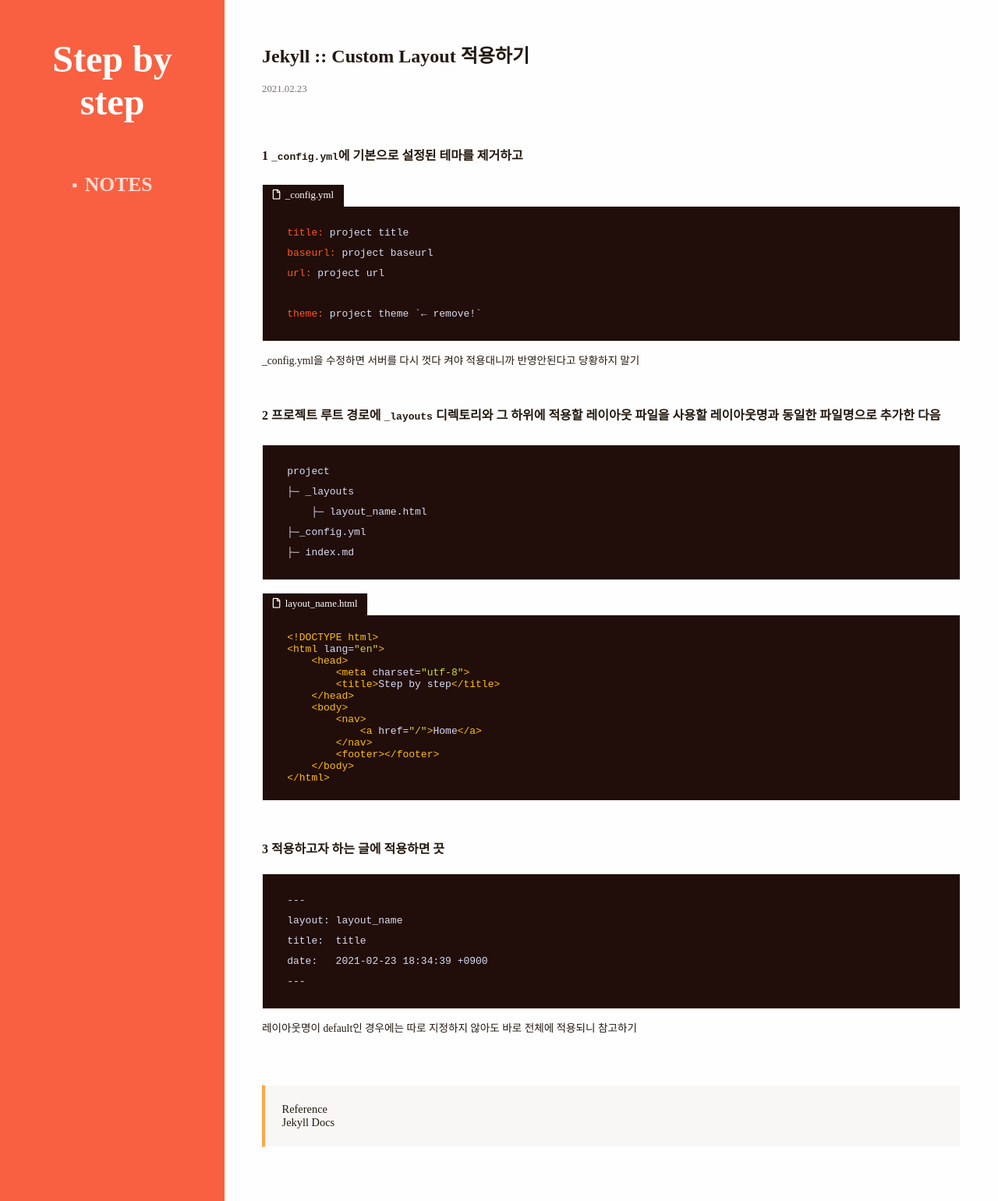
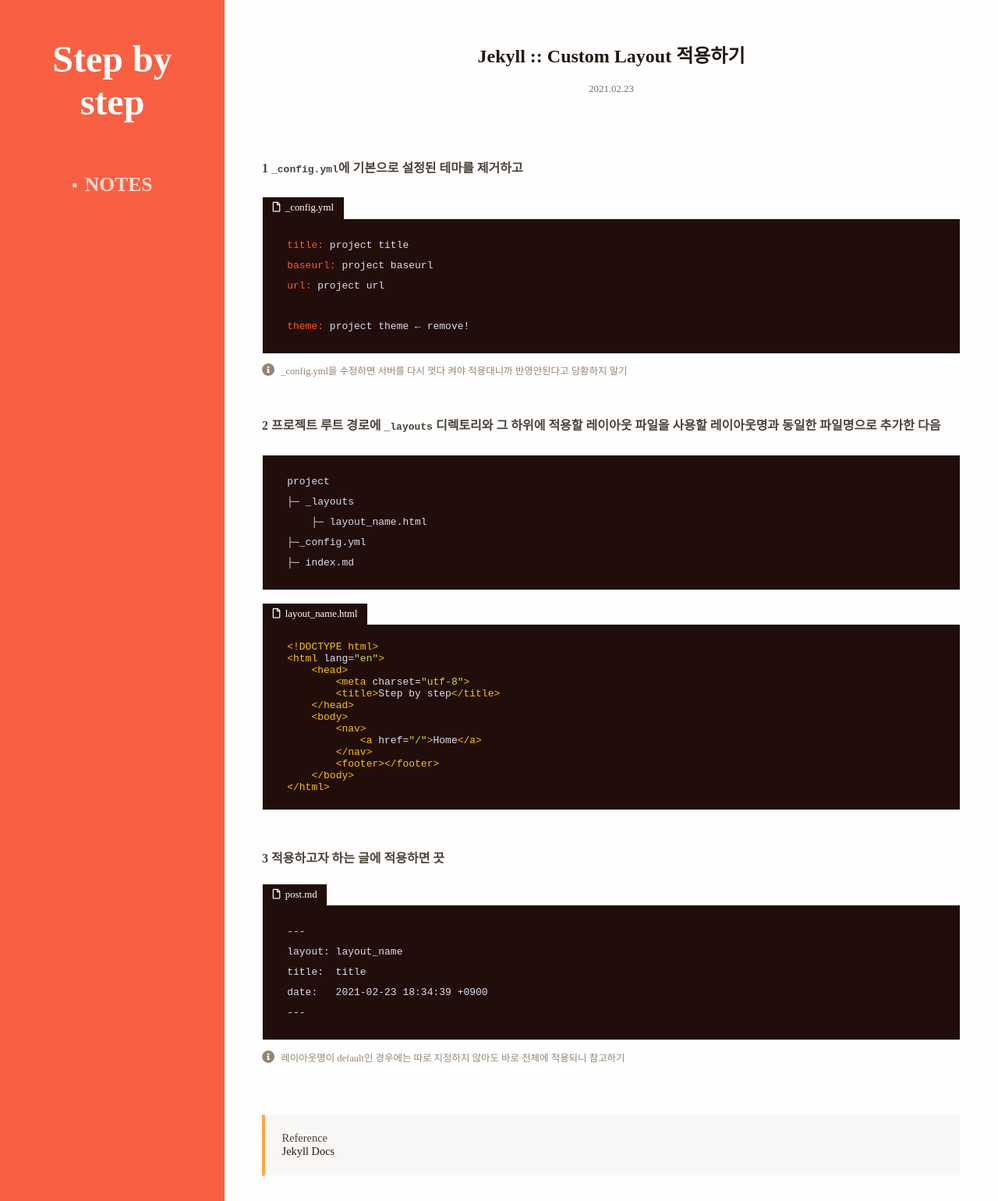
Before and after one commit to mindcloud92/mindcloud92.github.io, a Jekyll site: the page built from _posts/jekyll/2021-02-23-jekyll--apply-custom-layout.md, in a window 1280 px wide. Shown: the whole page at 78% size. Built offline with Jekyll 4.4.1, drawn with Linux system fonts in a browser that asks for light colours; nearby versions of some CDN libraries; some web fonts are replaced.

Commit message:
theme change

````diff
--- a/_layouts/post.html
+++ b/_layouts/post.html
@@ -7,7 +7,7 @@
         <div class="contents-wrapper post-detail">
             <h2 class="title">{{ page.title }}</h2>
             <p class="date">{{ page.date | date: '%Y.%m.%d' }}</p>
-            <div class="post-content mt-4">
+            <div class="post-content mt-5">
                 {{ page.content }}
             </div>
         </div>
--- a/_posts/jekyll/2021-02-23-jekyll--apply-custom-layout.md
+++ b/_posts/jekyll/2021-02-23-jekyll--apply-custom-layout.md
@@ -18,12 +18,11 @@ tags: jekyll custom layout
     baseurl: project baseurl
     url: project url
 
-    theme: project theme `← remove!`
+    theme: project theme ← remove!
 ```
 <p class="info">_config.yml을 수정하면 서버를 다시 껏다 켜야 적용대니까 반영안된다고 당황하지 말기</p>
 </div>
 </div>
-
 
 
 
@@ -70,6 +69,7 @@ tags: jekyll custom layout
 </h4>
 
 <div markdown="1" class="file-wrapper">
+<p class="filename-badge">post.md</p>
 ```markdown
     ---
     layout: layout_name
--- a/static/css/partial/_post--detail.sass
+++ b/static/css/partial/_post--detail.sass
@@ -1,5 +1,11 @@
 .container
   .post-detail
+    text-align: center
+
+    .post-content
+      text-align: left
+      color: $font-color--post-content
+
     code
       line-height: 2em
 
@@ -46,7 +52,14 @@
           margin-right: .5em
 
       .info
-        font-size: .85em
+        font-size: .78em
+        color: #948473
+        &:before
+          font-size: 1.3em
+          font-family: $font-family--icon
+          content: '\f05a'
+          margin-right: .5em
+          font-weight: 900
 
     blockquote
       margin: 0
--- a/static/css/partial/_variable.sass
+++ b/static/css/partial/_variable.sass
@@ -15,6 +15,7 @@ $font-color--nav-title: #fff
 $font-color--nav-category: #fffffff7
 $font-color--nav-profile-link: #fffaf5bd
 $font-color--section-title: #3a250f
+$font-color--post-content: #4c433a
 
 $font-color--post-date: #757069
 $font-color--post-tag: #67635d
````
